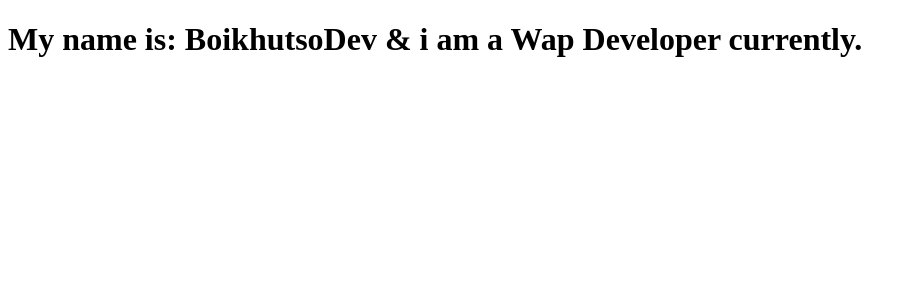
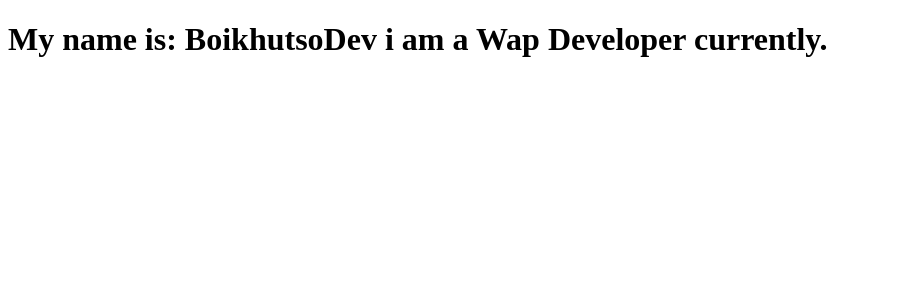
Before and after one commit to boikhutsodev/rectpct, a React (Vite) app in the folder product-app/: page / in a window 1280 px wide. Shown: the top 300 px of the page, without its empty margins (0-916 px from the left). Built offline with nearby package versions, Linux system fonts and the light colour scheme.

Commit message:
Remove ampersand (&) from ComponentC.jsx.

```diff
--- a/product-app/src/ComponentC.jsx
+++ b/product-app/src/ComponentC.jsx
@@ -9,7 +9,7 @@ const ComponentC = () => {
   return (
     <>
       <h1>
-        My name is: {name} & i am a {title} currently.
+        My name is: {name} i am a {title} currently.
       </h1>
     </>
   );
```
